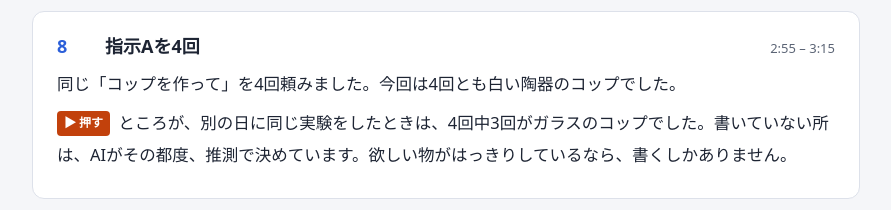
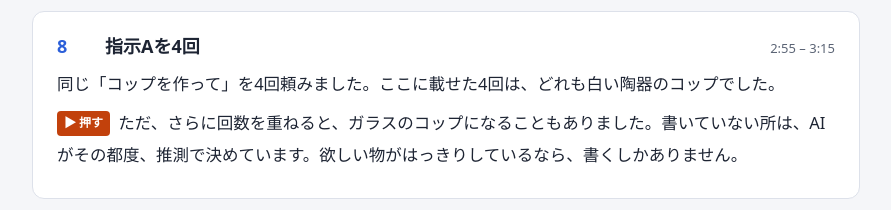
Before and after one commit to rrr-cloud/ai-modeling-study, a plain HTML site: page script.html in a window 1280 px wide. Shown: the part 2079-2289 px from the top of the page, without its empty margins (194-1085 px from the left). Drawn offline with Linux system fonts and the light colour scheme.

Commit message:
fix: 指示Aの説明を「回数を重ねるとガラスのコップになることもあった」に直す
Co-Authored-By: Claude Opus 5.5 <noreply@anthropic.com>

```diff
--- a/script-data.js
+++ b/script-data.js
@@ -69,8 +69,8 @@ window.TALK_SCRIPT = [
     title: "指示Aを4回",
     time: "2:55 – 3:15",
     steps: [
-      "同じ「コップを作って」を4回頼みました。今回は4回とも白い陶器のコップでした。",
-      "ところが、別の日に同じ実験をしたときは、4回中3回がガラスのコップでした。書いていない所は、AIがその都度、推測で決めています。欲しい物がはっきりしているなら、書くしかありません。"
+      "同じ「コップを作って」を4回頼みました。ここに載せた4回は、どれも白い陶器のコップでした。",
+      "ただ、さらに回数を重ねると、ガラスのコップになることもありました。書いていない所は、AIがその都度、推測で決めています。欲しい物がはっきりしているなら、書くしかありません。"
     ]
   },
   {
```
Also changed, not shown: index.html (+1 -1 lines), 1 other file.
